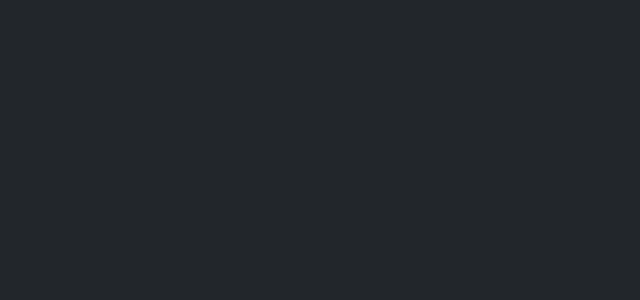
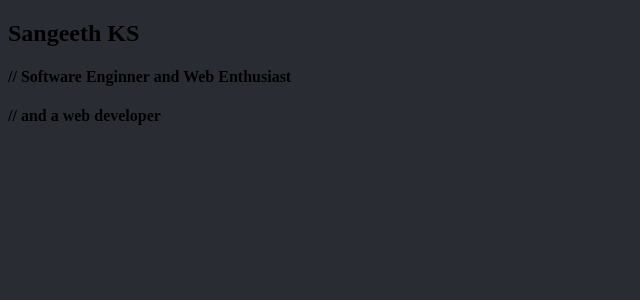
Before and after one commit to Sangeethks/iamsangeeth, a Vue app: page /#/ in a window 1280 px wide. Shown: the top 300 px of the page, without its empty margins (0-640 px from the left). Built offline with nearby package versions, Linux system fonts and the light colour scheme.

Commit message:
Caching fixed

```diff
--- a/src/components/home/Home.vue
+++ b/src/components/home/Home.vue
@@ -1,5 +1,9 @@
 <template lang="html">
-
+  <div class="ims-container">
+    <h2>Sangeeth KS</h2>
+    <h4>// Software Enginner and Web Enthusiast</h4>
+    <h4>// and a web developer</h4>
+  </div>
 </template>
 
 <script>
--- a/static/scss/app.scss
+++ b/static/scss/app.scss
@@ -1,5 +1,5 @@
 @import "./modules/variables";
 
 body {
-  background-color: $bg-dark-color;
+  background-color: $bg-color;
 }
```
Also changed, not shown: static/manifest.json, 1 other file (tests, documents, lock files or other folders).
